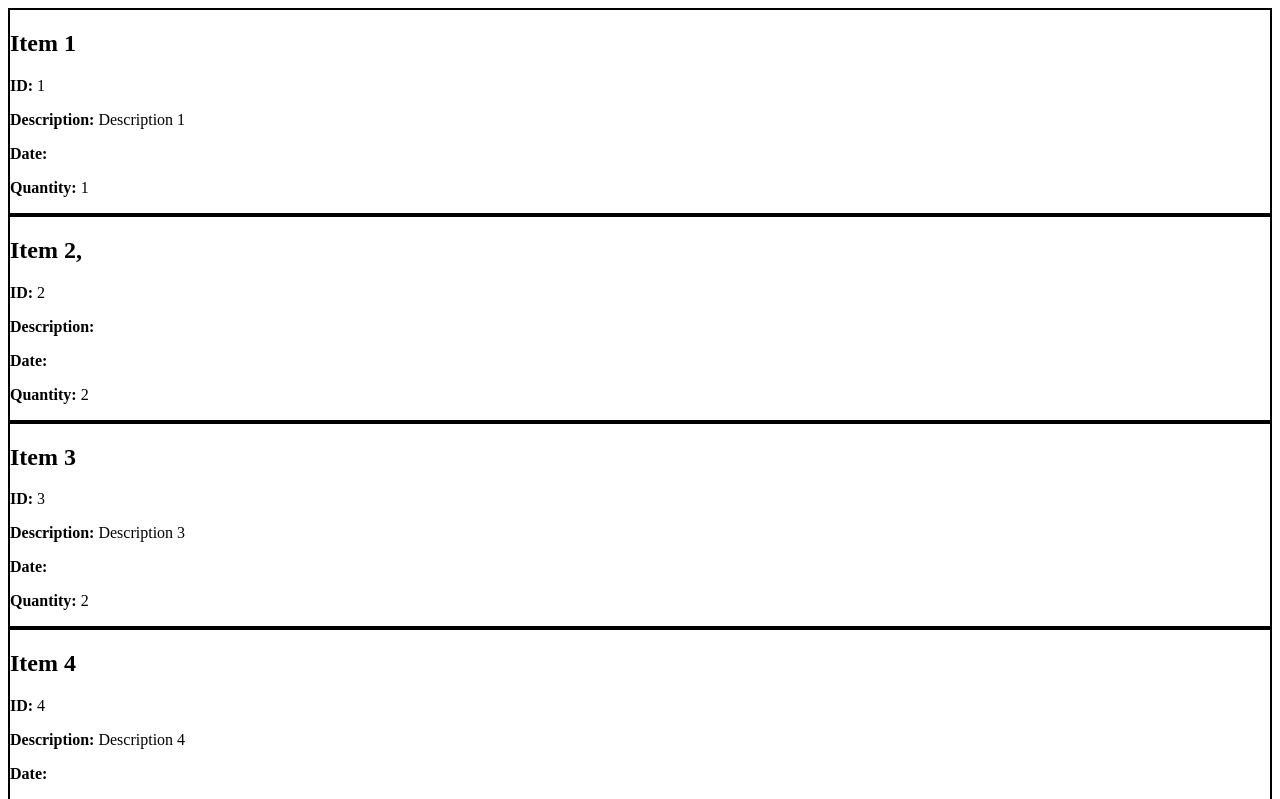
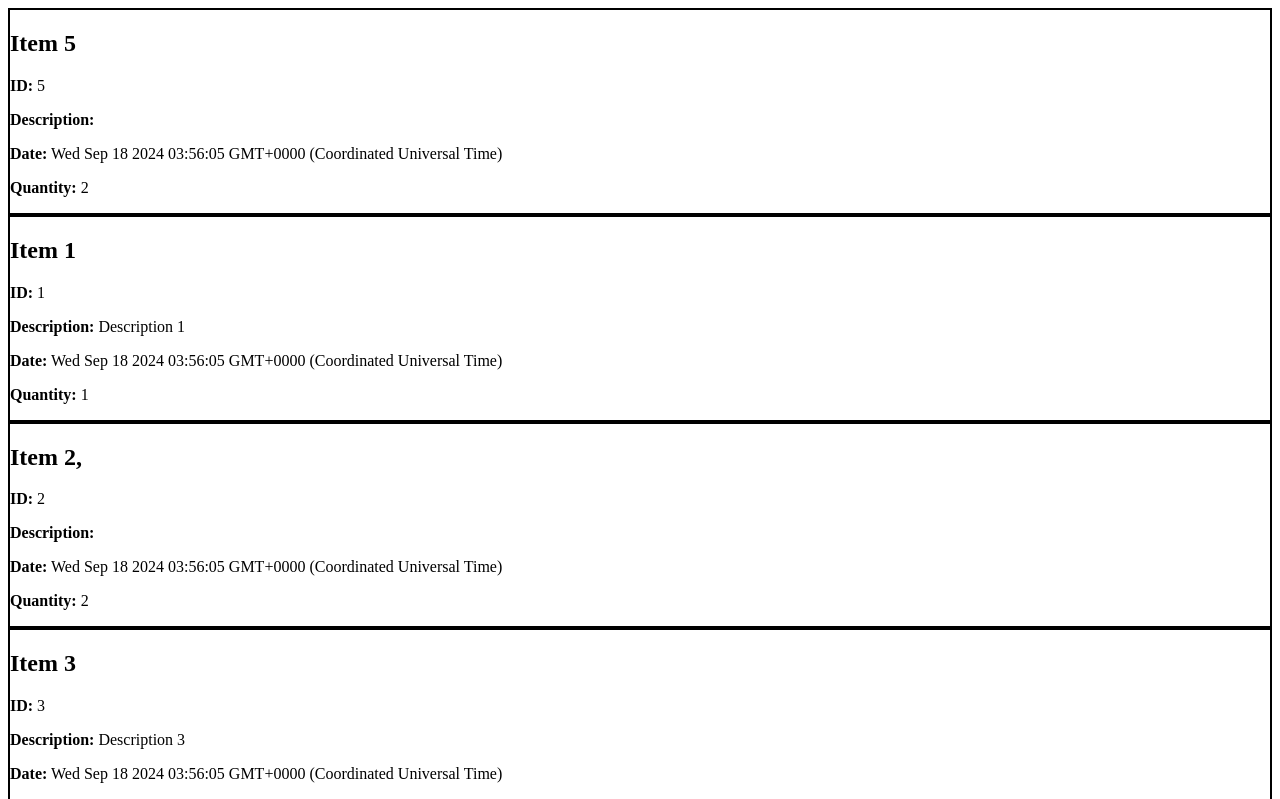
Before and after one commit to 28Prabh/Prabhjeet-Singh-Learning-Angular-, an Angular app: page / in a window 1280 px wide. Shown: the top 799 px of the page. Built offline with nearby package versions, Linux system fonts and the light colour scheme.

Commit message:
Assignment 4 Final Commit

```diff
--- a/src/app/app.component.html
+++ b/src/app/app.component.html
@@ -1,3 +1,2 @@
-<div class="app-container">
+<app-shoe-list-item [shoe]="firstList"></app-shoe-list-item>
   <app-shoe-list></app-shoe-list>
-</div>
--- a/src/app/app.component.ts
+++ b/src/app/app.component.ts
@@ -3,12 +3,14 @@ import { RouterOutlet } from '@angular/router';
 import {DataType} from "./DataTypeInterface/shoe";
 import {DatePipe, NgForOf, NgIf} from "@angular/common";
 import {ShoeListComponent} from "./shoe-list/shoe-list.component";
+import {ShoeListItemComponent} from "./shoe-list-item/shoe-list-item.component";
+import {ShoeServiceService} from "./services/shoe-service.service";
 
 
 @Component({
   selector: 'app-root',
   standalone: true,
-  imports: [RouterOutlet, DatePipe, NgForOf, NgIf, ShoeListComponent],
+  imports: [RouterOutlet, DatePipe, NgForOf, NgIf, ShoeListComponent, ShoeListItemComponent],
   templateUrl: './app.component.html',
   styleUrl: './app.component.css'
 })
@@ -18,4 +20,20 @@ export class AppComponent {
   title = 'Prabhjeet-Singh-Learning-Angular';
   fname = 'Prabhjeet'
   lname= 'Singh'
+  firstList: DataType | undefined;
+
+  constructor(private shoeService: ShoeServiceService) {
+  }
+
+
+  ngOnInit() {
+
+    this.shoeService.getShoeById(5).subscribe({
+      next: data => this.firstList = data,
+      error:err => console.error("Error fetching Students", err),
+      complete:() => console.log("Student data fetch complete!")
+    })
+
+
+  }
 }
--- a/src/app/services/shoe-service.service.ts
+++ b/src/app/services/shoe-service.service.ts
@@ -18,8 +18,8 @@ export class ShoeServiceService {
     return of(shoeList);
   }
 
-  addShoes(newAnimal: DataType): Observable<DataType[]> {
-    this.shoes.push(newAnimal)
+  addShoes(newShoe: DataType): Observable<DataType[]> {
+    this.shoes.push(newShoe)
     return of(this.shoes);
 
   }
@@ -41,7 +41,7 @@ export class ShoeServiceService {
 
   }
 
-  deleteAnimal(shoeId: number): Observable<DataType[]> {
+  deleteShoe(shoeId: number): Observable<DataType[]> {
     this.shoes = this.shoes.filter(shoe => shoe.id !== shoeId);
     return of(this.shoes);
   }
--- a/src/app/shoe-list-item/shoe-list-item.component.css
+++ b/src/app/shoe-list-item/shoe-list-item.component.css
@@ -1,3 +1,3 @@
-.pet-info{
+.shoe-style{
   border: 2px solid;
 }
--- a/src/app/shoe-list-item/shoe-list-item.component.html
+++ b/src/app/shoe-list-item/shoe-list-item.component.html
@@ -1,8 +1,8 @@
-<div *ngIf="shoe" class="pet-info">
+<div *ngIf="shoe" class="shoe-style">
 <h2>{{ shoe.name }}</h2>
   <p><strong>ID:</strong> {{ shoe.id }}</p>
   <p><strong>Description:</strong> {{ shoe.description }}</p>
-  <p><strong>Date:</strong> {{ shoe.date }}</p>
+  <p><strong>Date:</strong> {{ shoe.Date }}</p>
   <p><strong>Quantity:</strong> {{ shoe.quantity }}</p>
 
 </div>
--- a/src/app/shoe-list-item/shoe-list-item.component.ts
+++ b/src/app/shoe-list-item/shoe-list-item.component.ts
@@ -1,5 +1,6 @@
 import {Component, Input} from '@angular/core';
 import {NgIf, NgStyle} from "@angular/common";
+import {DataType} from "../DataTypeInterface/shoe";
 
 @Component({
   selector: 'app-shoe-list-item',
@@ -12,6 +13,6 @@ import {NgIf, NgStyle} from "@angular/common";
   styleUrl: './shoe-list-item.component.css'
 })
 export class ShoeListItemComponent {
-@Input() shoe?: any;
-  @Input() index!: number;
+@Input() shoe?: DataType;
+  @Input() index?: number;
 }
```
